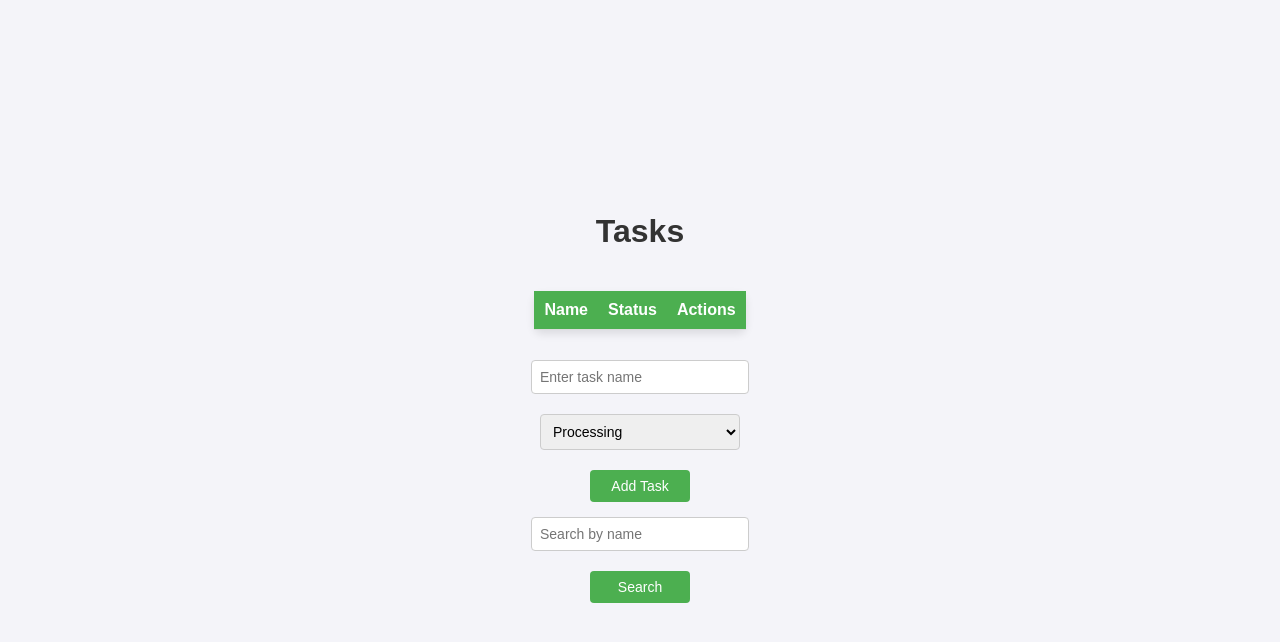
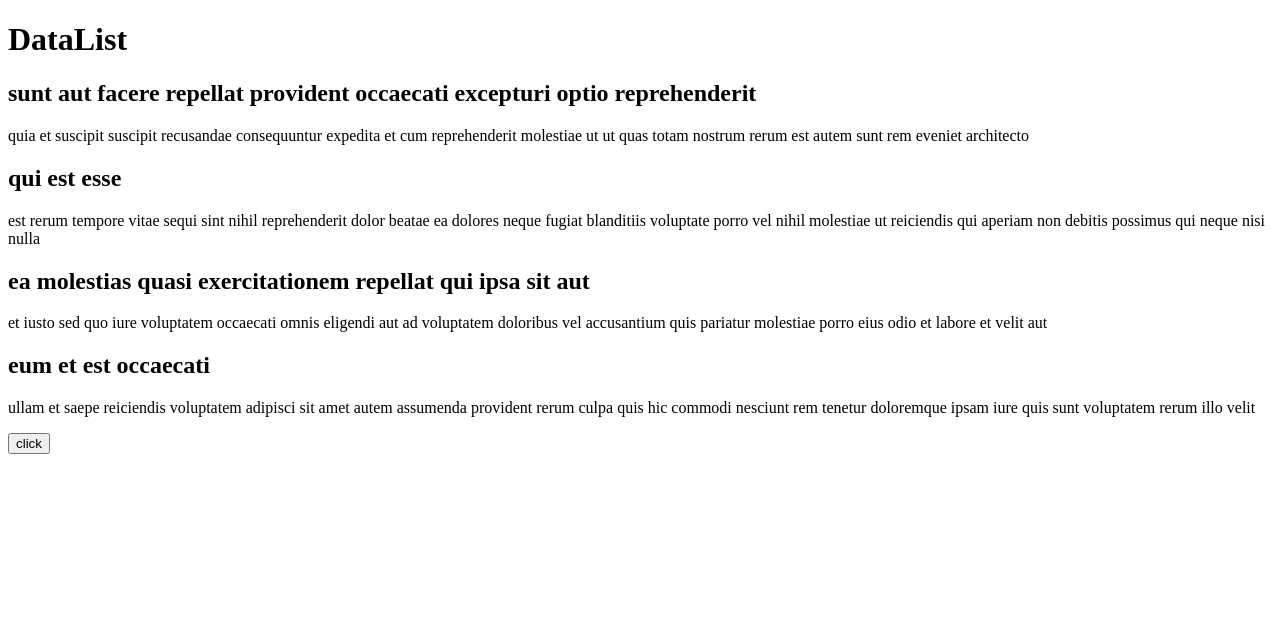
Before and after one commit to guanfei24/my-react-app, a React (Create React App) app: page / in a window 1280 px wide. Shown: the top 642 px of the page. Built offline with nearby package versions, Linux system fonts and the light colour scheme.

Commit message:
Day 4 practice

```diff
--- a/src/App.jsx
+++ b/src/App.jsx
@@ -2,7 +2,8 @@ import styles from './App.module.css';
 import { Task } from './Task.jsx';
 import { useState } from 'react';
 import { useEffect } from 'react';
-
+import Counter from './problem/Counter.jsx';
+import DataList from './Day4/DataList.jsx';
 function App() {
   const output = [];
   const [searchResult, setSearchResult] = useState(output);
@@ -120,7 +121,10 @@ function App() {
         />
         <button onClick={taskSearch}>Search</button>
       </div>
+      <Counter />
+      <DataList/>
     </div>
+
   );
 }
 
--- /dev/null
+++ b/src/Day4/DataList.jsx
@@ -0,0 +1,36 @@
+import { useEffect, useState } from "react";
+import { fetchMockData } from "./getMockDataList";
+
+export default function DataList() {
+    const [datalist, setDataList] = useState([]);
+    const [isLoading, setIsLoading] = useState(true);
+
+    useEffect(()=>{
+        setIsLoading(true);
+        fetchMockData()
+        .then((data) => {
+            setDataList(data);
+            setIsLoading(false);
+        });
+    },[]);
+
+    return (
+    <>
+    <h1>DataList</h1>
+    <div>
+        {isLoading ? "Data is loading" : datalist.map((data) => {
+            const {userId, title, body} = data;
+            return (
+                <div key={userId}>
+                    <h2>{title}</h2>
+                    <p>{body}</p>
+                </div>
+            );
+        })}
+    </div>
+    <div>
+        <input type="button" value="click"/>
+    </div>
+    </>
+    );
+};
--- /dev/null
+++ b/src/Day4/getMockDataList.js
@@ -0,0 +1,45 @@
+const mockData = [
+    {
+    "userId": 1,
+    "id": 1,
+    "title": "sunt aut facere repellat provident occaecati excepturi optio reprehenderit",
+    "body": "quia et suscipit\nsuscipit recusandae consequuntur expedita et cum\nreprehenderit molestiae ut ut quas totam\nnostrum rerum est autem sunt rem eveniet architecto"
+    },
+    {
+    "userId": 1,
+    "id": 2,
+    "title": "qui est esse",
+    "body": "est rerum tempore vitae\nsequi sint nihil reprehenderit dolor beatae ea dolores neque\nfugiat blanditiis voluptate porro vel nihil molestiae ut reiciendis\nqui aperiam non debitis possimus qui neque nisi nulla"
+    },
+    {
+    "userId": 1,
+    "id": 3,
+    "title": "ea molestias quasi exercitationem repellat qui ipsa sit aut",
+    "body": "et iusto sed quo iure\nvoluptatem occaecati omnis eligendi aut ad\nvoluptatem doloribus vel accusantium quis pariatur\nmolestiae porro eius odio et labore et velit aut"
+    },
+    {
+    "userId": 1,
+    "id": 4,
+    "title": "eum et est occaecati",
+    "body": "ullam et saepe reiciendis voluptatem adipisci\nsit amet autem assumenda provident rerum culpa\nquis hic commodi nesciunt rem tenetur doloremque ipsam iure\nquis sunt voluptatem rerum illo velit"
+    }];
+//sleep by the time argument
+async function sleep(time){
+    return new Promise((res,rej) => {
+        setTimeout(() => {
+            res();
+        }, time);
+    });
+}
+// return a mock datalist
+async function fetchMockData(){
+    await sleep(1000);
+    return mockData;
+}
+
+// think about error condition
+async function error(){
+    return new Error("404 not found!");
+}
+
+export {fetchMockData};
--- a/src/index.jsx
+++ b/src/index.jsx
@@ -1,6 +1,6 @@
 import React from 'react';
 import ReactDOM from 'react-dom/client';
-import App from './App.jsx';
+import DataList from './Day4/DataList.jsx';
 
 const root = ReactDOM.createRoot(document.getElementById('root'));
-root.render(<App />);
+root.render(<DataList />);
--- /dev/null
+++ b/src/problem/Counter.jsx
@@ -0,0 +1,13 @@
+import { useState } from "react";
+
+export default function Counter(){
+    const [count, setCount] = useState(0);
+    const countClick=()=>{
+        setCount(count-1);
+    };
+    return (
+        <div>
+            <button onClick={countClick}>{count}</button>
+        </div>
+    );
+}
```
